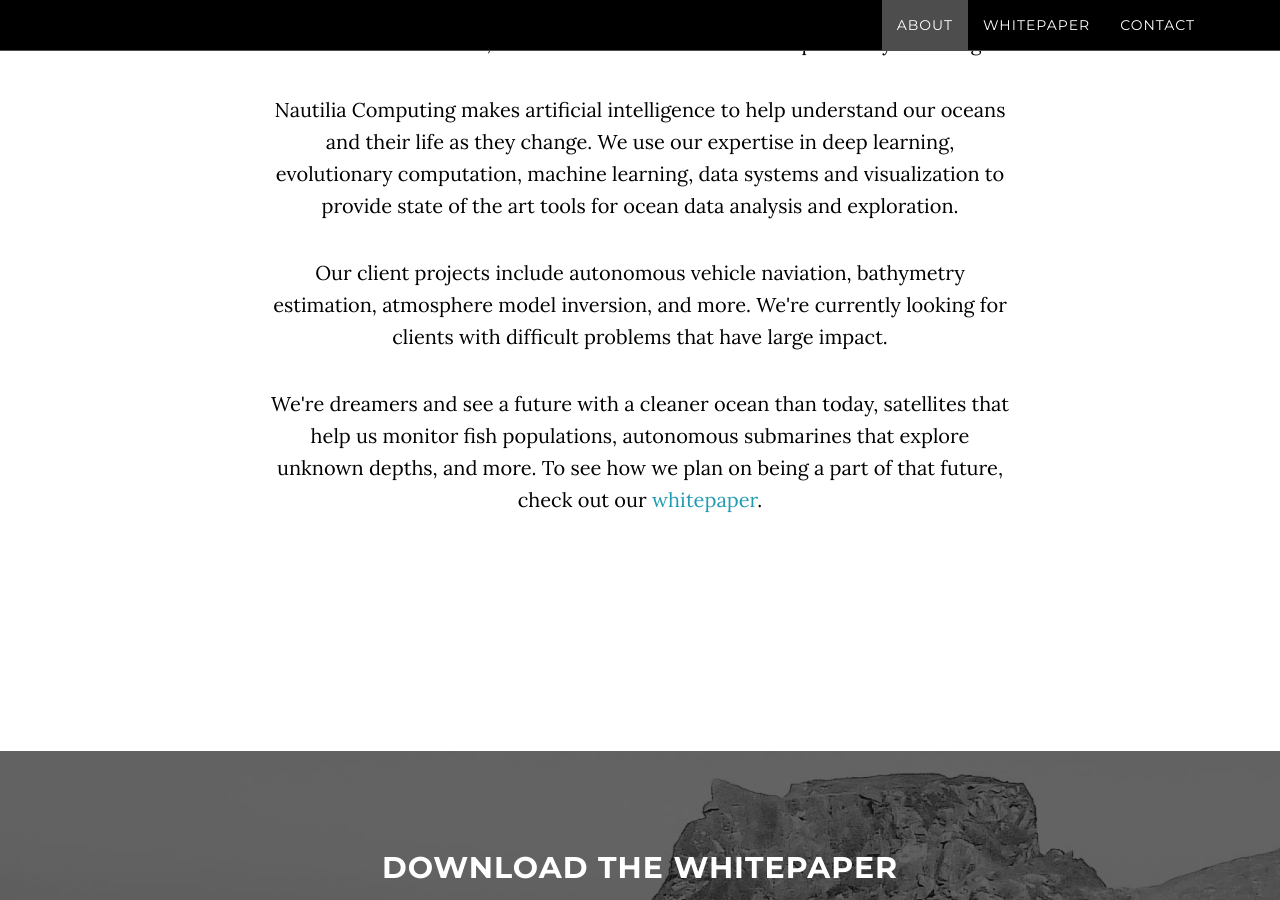
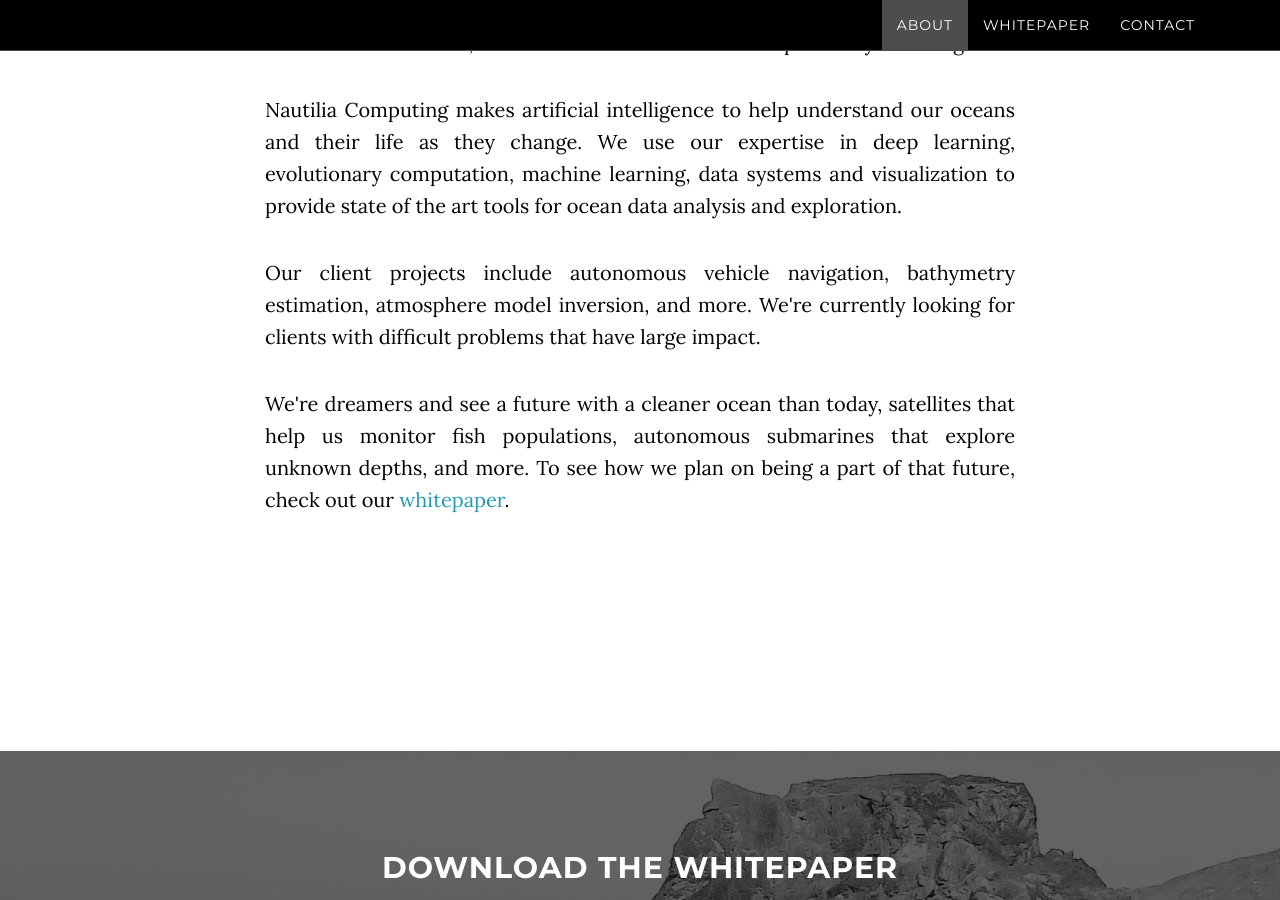
Before and after one commit to nautilia-co/nautilia-co.github.io, a Jekyll site: the page built from index.html, in a window 1280 px wide and 900 px high, scrolled down 1233 px. Built offline with Jekyll 4.4.1, drawn with Linux system fonts in a browser that asks for light colours; some of the changed text lies outside the part shown.

Commit message:
footer and header text update

```diff
--- a/_config.yml
+++ b/_config.yml
@@ -12,12 +12,12 @@
   # links: '#54a996'
 
 # Footer settings
-footer: Nautilia Computing
+footer: SAS NAUTILIA COMPUTING
 
 # Social networks usernames (many more available: google-plus, flickr, dribbble, pinterest, instagram, tumblr, linkedin, etc.)
 social:
   - title: linkedin
-    url: https://www.linkedin.com/company/nautilia/about/
+    url: https://www.linkedin.com/company/nautilia-computing/about/
   - title: github
     url: https://github.com/nautilia-co
 
--- a/_includes/about.html
+++ b/_includes/about.html
@@ -1,10 +1,10 @@
     <!-- About Section -->
-    <section id="about" class="container content-section text-center">
+    <section id="about" class="container content-section text-justify">
         <div class="row">
             <div class="col-lg-8 col-lg-offset-2">
                 <p>Our oceans are the heart of our planet and environment, but they are facing multiple crises. Rising temperatures and acidification levels, combined with overfishing and pollution, are changing the oceans faster than we can understand. Those who rely on the oceans directly, such as fishing, shipping, and offshore energy, already feel the impact of these changes, but the more we understand the ocean, the clearer it is that we are all impacted by its change.</p>
                 <p>Nautilia Computing makes artificial intelligence to help understand our oceans and their life as they change. We use our expertise in deep learning, evolutionary computation, machine learning, data systems and visualization to provide state of the art tools for ocean data analysis and exploration.</p>
-                <p>Our client projects include autonomous vehicle naviation, bathymetry estimation, atmosphere model inversion, and more. We're currently looking for clients with difficult problems that have large impact.</p>
+                <p>Our client projects include autonomous vehicle navigation, bathymetry estimation, atmosphere model inversion, and more. We're currently looking for clients with difficult problems that have large impact.</p>
                 <p>We're dreamers and see a future with a cleaner ocean than today, satellites that help us monitor fish populations, autonomous submarines that explore unknown depths, and more. To see how we plan on being a part of that future, check out our <a class="page-scroll" href="#whitepaper">whitepaper</a>.
             </div>
         </div>
--- a/_includes/footer.html
+++ b/_includes/footer.html
@@ -1,6 +1,6 @@
     <!-- Footer -->
     <footer>
-        <div class="container text-center">
-            <p>Copyright &copy; {{ site.footer }} 20{{ site.time | date: '%y' }}</p>
+        <div class="container content-section text-center">
+            <p>Copyright &copy; 20{{ site.time | date: '%y' }}. {{ site.footer }}, 2 Rue d'Austerlitz 31000 Toulouse, France</p>
         </div>
     </footer>
--- a/_includes/header.html
+++ b/_includes/header.html
@@ -5,7 +5,7 @@
                 <div class="row">
                     <div class="transparent col-md-8 col-md-offset-2">
                         <h1 class="brand-heading">{{ site.title }}</h1>
-                        <p class="intro-text">AI for the oceans<br>
+                        <p class="intro-text">AI to save the oceans<br>
                         <a href="#about" class="btn btn-circle page-scroll">
                             <i class="fa fa-angle-double-down animated"></i>
                         </a>
```
